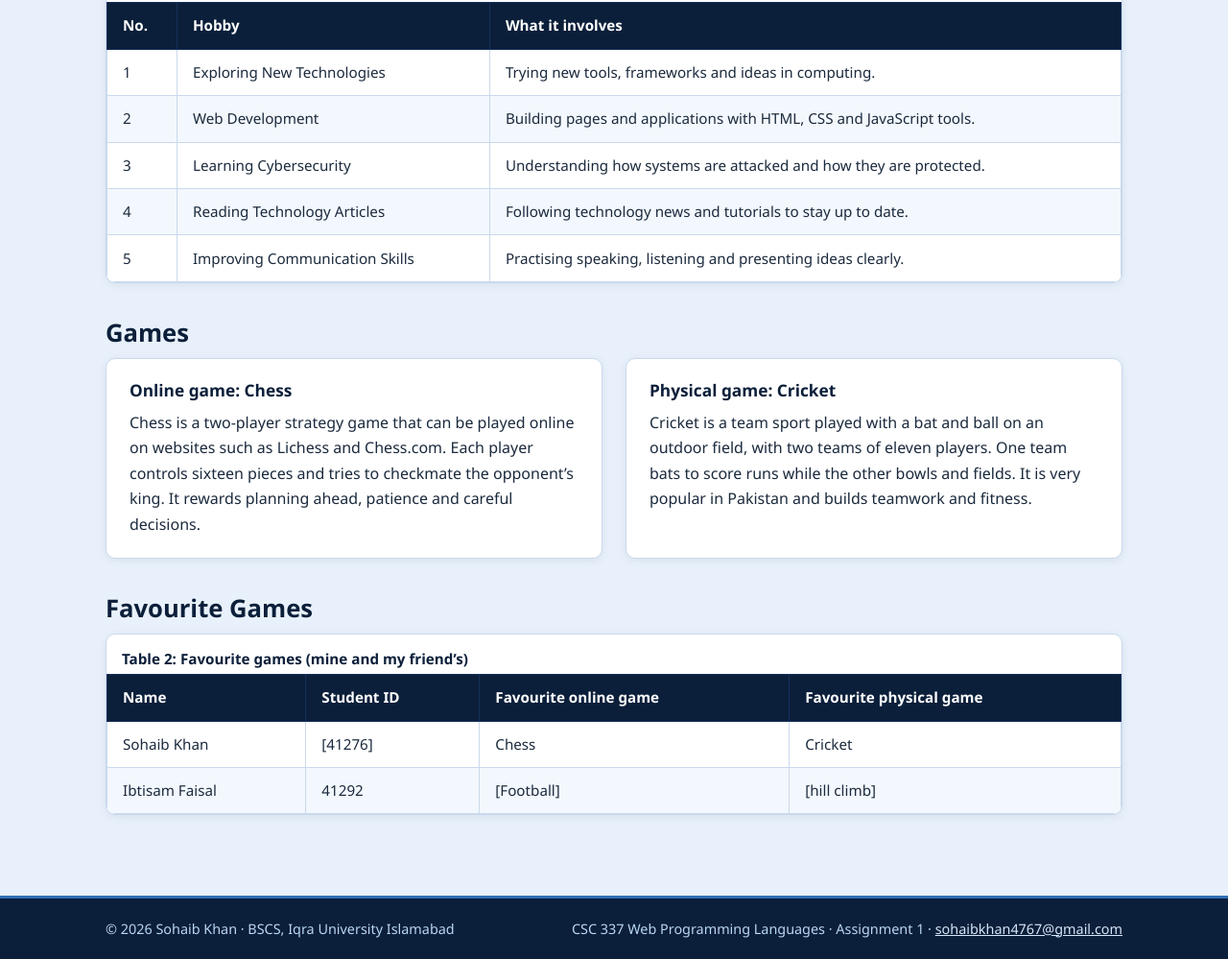
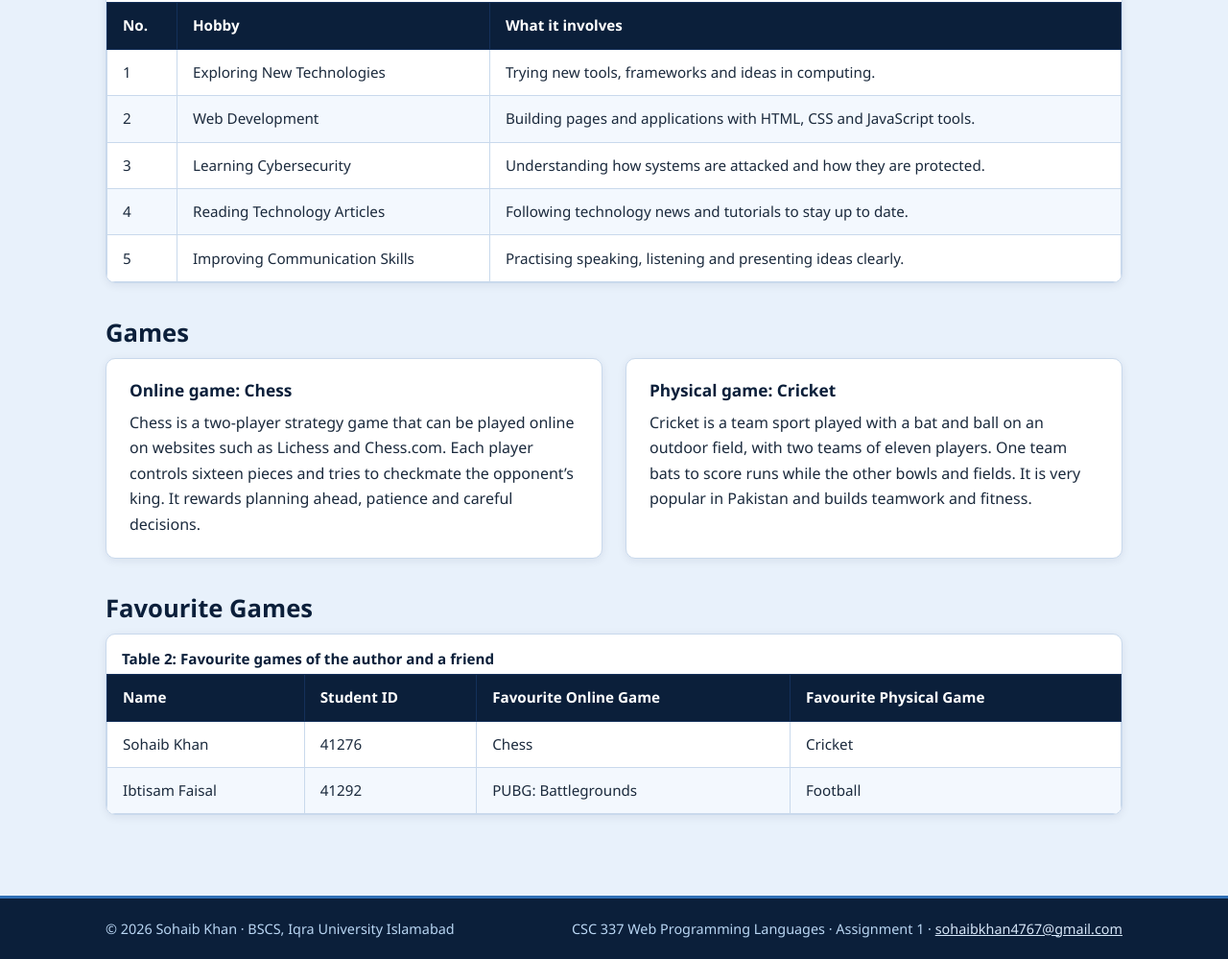
Before and after one commit to sohaibkhancodes/sohaib-khan-portfolio, a plain HTML site: page hobbies.html in a window 1280 px wide. Shown: the part 654-1653 px from the top of the page at 96% size. Drawn offline with Linux system fonts and the light colour scheme.

Commit message:
Fix placeholder values in favourite games table

```diff
--- a/hobbies.html
+++ b/hobbies.html
@@ -107,27 +107,27 @@
         <h2 id="games-table-title">Favourite Games</h2>
         <div class="table-wrap">
           <table>
-            <caption>Table 2: Favourite games (mine and my friend&rsquo;s)</caption>
+            <caption>Table 2: Favourite games of the author and a friend</caption>
             <thead>
               <tr>
                 <th scope="col">Name</th>
                 <th scope="col">Student ID</th>
-                <th scope="col">Favourite online game</th>
-                <th scope="col">Favourite physical game</th>
+                <th scope="col">Favourite Online Game</th>
+                <th scope="col">Favourite Physical Game</th>
               </tr>
             </thead>
             <tbody>
               <tr>
                 <td>Sohaib Khan</td>
-                <td>[41276]</td>
+                <td>41276</td>
                 <td>Chess</td>
                 <td>Cricket</td>
               </tr>
               <tr>
                 <td>Ibtisam Faisal</td>
                 <td>41292</td>
-                <td>[Football]</td>
-                <td>[hill climb]</td>
+                <td>PUBG: Battlegrounds</td>
+                <td>Football</td>
               </tr>
             </tbody>
           </table>
```
